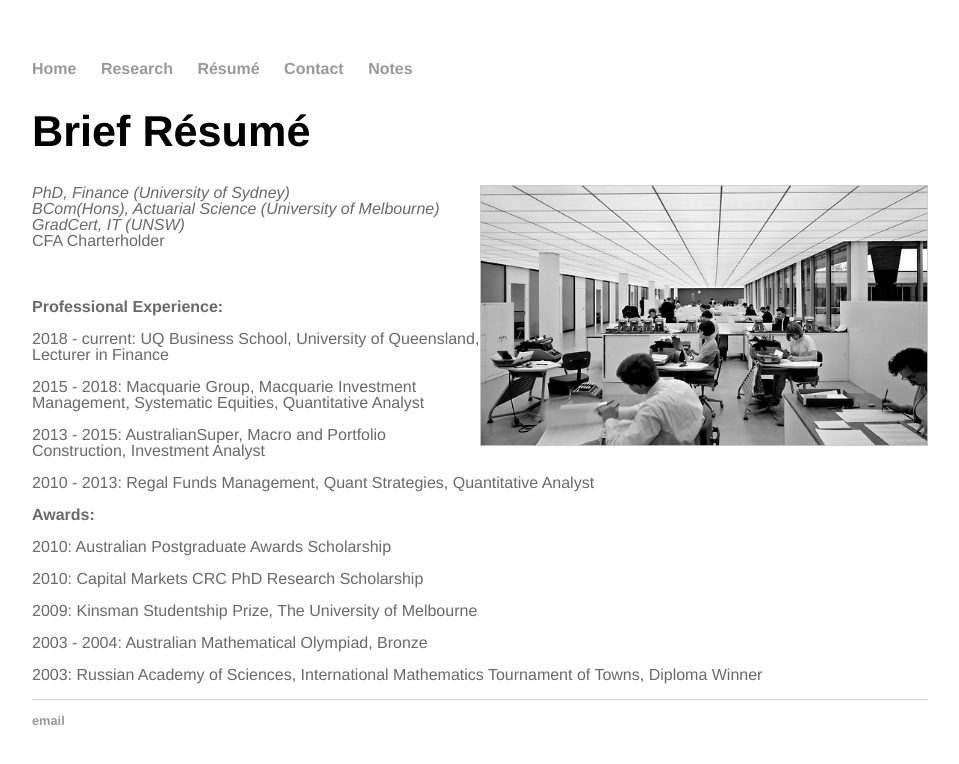
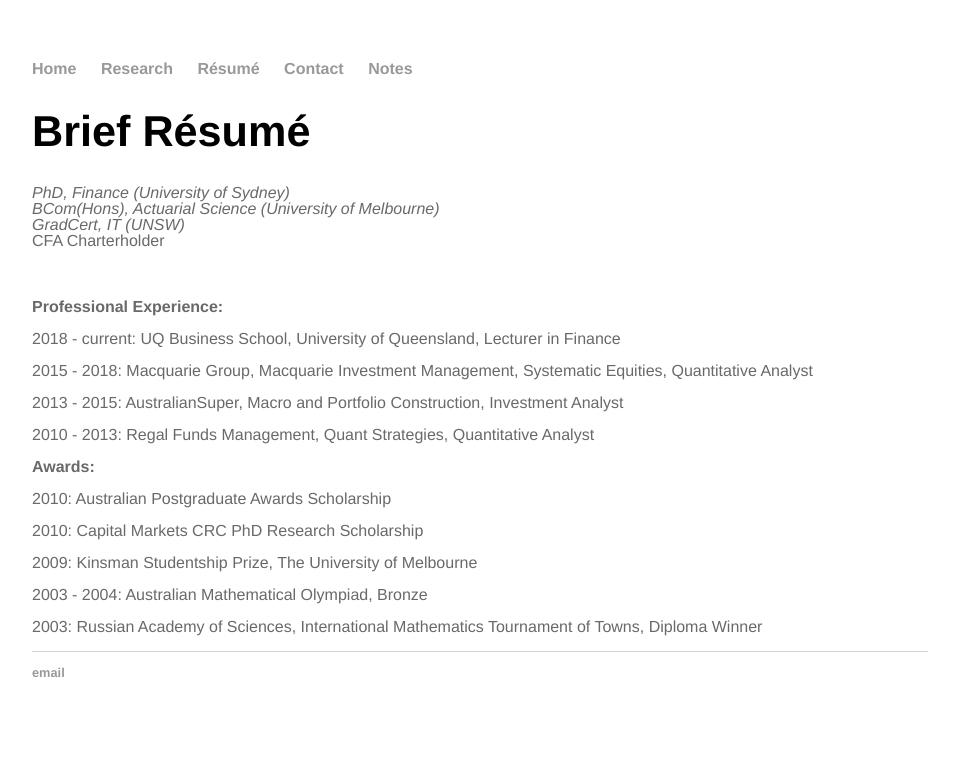
Before and after one commit to weiwangchun/weiwangchun.github.io, a Jekyll site: the page built from cv/index.html, in a window 1280 px wide. Shown: the top 764 px of the page, without its empty margins (160-1119 px from the left). Built offline with Jekyll 4.4.1, drawn with Linux system fonts in a browser that asks for light colours.

Commit message:
Update index.html

```diff
--- a/cv/index.html
+++ b/cv/index.html
@@ -5,7 +5,6 @@
 <div class="blurb">
 	<h1>Brief Résumé</h1>
 
-	<img src="office.jpg" align="right", width ="50%", height ="30%">
 
 	<p class = "smaller"> <em> PhD, Finance (University of Sydney) <br />
  	BCom(Hons), Actuarial Science (University of Melbourne) <br />
```
